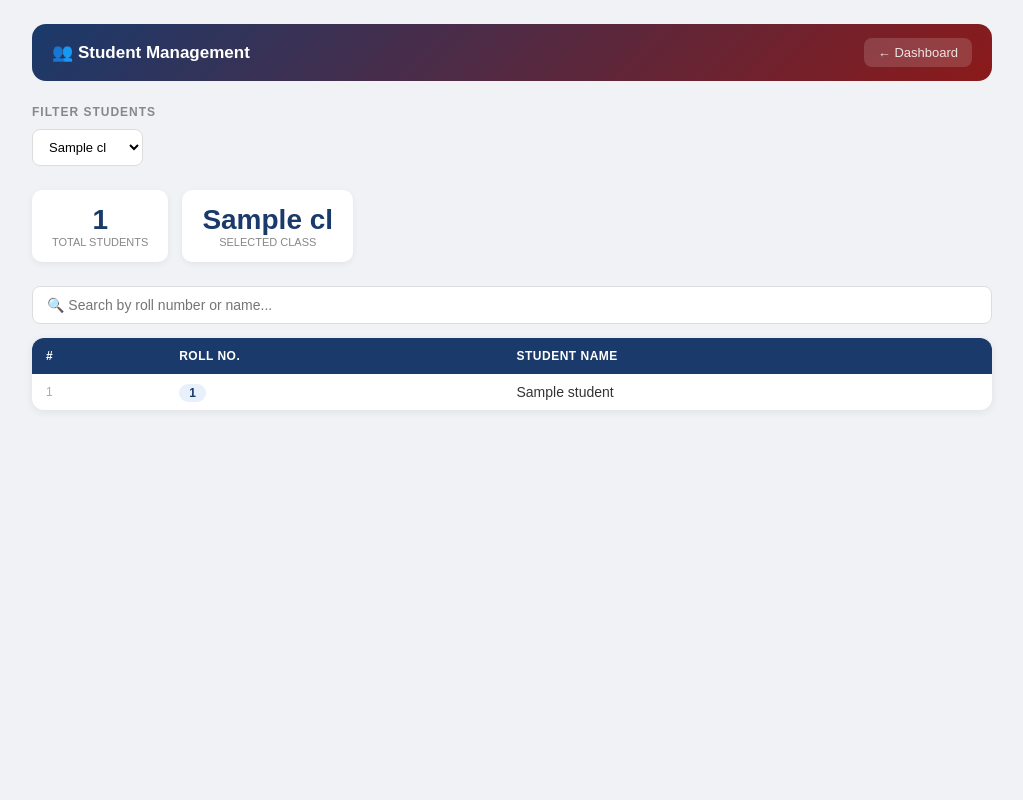
After one commit to Anshi014/qr-attendance, a Flask app: template templates/students.html in a window 1280 px wide. The commit adds this page. Shown: the whole page, without its empty margins (128-1151 px from the left). Run offline with Flask 3, Linux system fonts and the light colour scheme; the template is opened without the code that fills it: most values are stand-ins (such as "Sample title", 1, 10 or a date in 2020).

Commit message:
update changes

```diff
--- /dev/null
+++ b/templates/students.html
@@ -0,0 +1,289 @@
+<!DOCTYPE html>
+<html lang="en">
+<head>
+    <meta charset="UTF-8">
+    <meta name="viewport" content="width=device-width, initial-scale=1.0">
+    <title>Students — QR Attendance RBU</title>
+    <style>
+        * { box-sizing: border-box; margin: 0; padding: 0; }
+        body {
+            font-family: Arial, sans-serif;
+            background: #f0f2f5;
+            padding: 24px 16px;
+            min-height: 100vh;
+        }
+
+        .topbar {
+            max-width: 960px; margin: 0 auto 24px;
+            background: linear-gradient(135deg, #1a3a6b, #8b1a1a);
+            border-radius: 14px; padding: 14px 20px;
+            display: flex; justify-content: space-between; align-items: center;
+        }
+        .topbar h1 { color: white; font-size: 17px; }
+        .topbar a {
+            color: rgba(255,255,255,0.85); text-decoration: none;
+            font-size: 13px; padding: 7px 14px;
+            background: rgba(255,255,255,0.15); border-radius: 8px;
+        }
+        .topbar a:hover { background: rgba(255,255,255,0.25); }
+
+        .section { max-width: 960px; margin: 0 auto 24px; }
+        .section-title {
+            font-size: 12px; font-weight: bold; color: #888;
+            text-transform: uppercase; letter-spacing: 1px; margin-bottom: 10px;
+        }
+        .panel {
+            background: white; border-radius: 12px;
+            padding: 20px 24px; box-shadow: 0 2px 8px rgba(0,0,0,0.07);
+        }
+        .panel h3 {
+            font-size: 15px; color: #1a3a6b; margin-bottom: 16px;
+            border-bottom: 2px solid #f0f2f5; padding-bottom: 8px;
+        }
+
+        /* Filter bar */
+        .filter-bar {
+            display: flex; gap: 10px; flex-wrap: wrap; margin-bottom: 20px;
+            align-items: center;
+        }
+        .filter-bar select, .filter-bar input {
+            padding: 9px 12px; border: 1px solid #ddd; border-radius: 8px;
+            font-size: 13px; background: white;
+        }
+        .filter-bar select:focus, .filter-bar input:focus {
+            outline: none; border-color: #1976d2;
+        }
+
+        /* Add student form */
+        .form-row { display: flex; gap: 10px; flex-wrap: wrap; align-items: flex-end; }
+        .form-group { display: flex; flex-direction: column; gap: 4px; flex: 1; min-width: 130px; }
+        .form-group label { font-size: 12px; color: #555; font-weight: bold; }
+        .form-group input, .form-group select {
+            padding: 9px 11px; border: 1px solid #ddd; border-radius: 7px;
+            font-size: 13px; background: #fafafa;
+        }
+        .form-group input:focus, .form-group select:focus {
+            outline: none; border-color: #1976d2; background: white;
+        }
+        .btn-submit {
+            padding: 9px 18px; border: none; border-radius: 7px;
+            background: #1a3a6b; color: white; font-size: 13px;
+            font-weight: bold; cursor: pointer; white-space: nowrap;
+        }
+        .btn-submit:hover { background: #0f2447; }
+
+        /* Stats */
+        .stats-row {
+            display: flex; gap: 14px; flex-wrap: wrap; margin-bottom: 20px;
+        }
+        .stat-card {
+            background: white; border-radius: 10px;
+            padding: 14px 20px; text-align: center;
+            box-shadow: 0 2px 6px rgba(0,0,0,0.06); min-width: 120px;
+        }
+        .stat-card .num { font-size: 28px; font-weight: 900; color: #1a3a6b; }
+        .stat-card .lbl { font-size: 11px; color: #888; text-transform: uppercase; }
+
+        /* Search */
+        .search-wrap { margin-bottom: 14px; }
+        .search-wrap input {
+            width: 100%; padding: 10px 14px;
+            border: 1px solid #ddd; border-radius: 8px;
+            font-size: 14px; background: white;
+        }
+        .search-wrap input:focus { outline: none; border-color: #1976d2; }
+
+        /* Table */
+        .table-wrap {
+            background: white; border-radius: 12px;
+            box-shadow: 0 2px 8px rgba(0,0,0,0.07); overflow: hidden;
+        }
+        table { width: 100%; border-collapse: collapse; font-size: 14px; }
+        thead { background: #1a3a6b; }
+        th {
+            padding: 11px 14px; text-align: left;
+            color: white; font-size: 12px;
+            text-transform: uppercase; letter-spacing: 0.5px;
+        }
+        td { padding: 10px 14px; border-bottom: 1px solid #f0f0f0; color: #333; }
+        tr:last-child td { border-bottom: none; }
+        tr:hover td { background: #f5f9ff; }
+
+        .roll-badge {
+            font-weight: bold; color: #1a3a6b;
+            background: #e8f0fb; padding: 2px 10px;
+            border-radius: 20px; font-size: 12px;
+        }
+        .del-link {
+            color: #e53935; font-size: 12px; text-decoration: none;
+            padding: 4px 10px; border-radius: 5px;
+            border: 1px solid #f5c6c6; background: #fdecea;
+        }
+        .del-link:hover { background: #f5c6c6; }
+
+        .empty-msg {
+            text-align: center; padding: 40px 20px;
+            color: #aaa; font-size: 15px;
+        }
+
+        .btn {
+            padding: 8px 16px; border-radius: 7px;
+            font-size: 13px; font-weight: bold;
+            text-decoration: none; border: none; cursor: pointer;
+            display: inline-block; margin-right: 6px;
+        }
+        .btn-blue { background: #1976d2; color: white; }
+        .btn-blue:hover { background: #1565c0; }
+    </style>
+</head>
+<body>
+
+<div class="topbar">
+    <h1>👥 Student Management</h1>
+    <a href="/dashboard">← Dashboard</a>
+</div>
+
+<!-- Add Student (coordinator/incharge only) -->
+{% if user.role in ['coordinator', 'incharge'] %}
+<div class="section">
+    <div class="section-title">Add Student</div>
+    <div class="panel">
+        <h3>➕ Add / Update Student</h3>
+        <form action="/add_student" method="POST">
+            <div class="form-row">
+                <div class="form-group">
+                    <label>Roll Number</label>
+                    <input type="text" name="roll" placeholder="e.g. 23BCA001"
+                           style="text-transform:uppercase;" required>
+                </div>
+                <div class="form-group">
+                    <label>Full Name</label>
+                    <input type="text" name="name" placeholder="e.g. Anshika Bharti" required>
+                </div>
+                <div class="form-group">
+                    <label>Class</label>
+                    <select name="class_id" required>
+                        <option value="">-- Select Class --</option>
+                        {% for cls in classes %}
+                        <option value="{{ cls[0] }}"
+                            {% if selected_class_id and cls[0] == selected_class_id %}selected{% endif %}>
+                            {{ cls[1] }}
+                        </option>
+                        {% endfor %}
+                    </select>
+                </div>
+                <button type="submit" class="btn-submit">Add / Update</button>
+            </div>
+        </form>
+    </div>
+</div>
+{% endif %}
+
+<!-- Filter -->
+<div class="section">
+    <div class="section-title">Filter Students</div>
+    <div class="filter-bar">
+        <form method="GET" action="/students" style="display:flex;gap:10px;flex-wrap:wrap;align-items:center;">
+            <select name="class_id" onchange="this.form.submit()">
+                <option value="">All Classes</option>
+                {% for cls in classes %}
+                <option value="{{ cls[0] }}"
+                    {% if selected_class_id and cls[0] == selected_class_id %}selected{% endif %}>
+                    {{ cls[1] }}
+                </option>
+                {% endfor %}
+            </select>
+        </form>
+    </div>
+</div>
+
+<!-- Stats -->
+<div class="section">
+    <div class="stats-row">
+        <div class="stat-card">
+            <div class="num">{{ students|length }}</div>
+            <div class="lbl">Total Students</div>
+        </div>
+        {% if selected_class_id %}
+        <div class="stat-card">
+            <div class="num">
+                {% for cls in classes %}{% if cls[0] == selected_class_id %}{{ cls[1] }}{% endif %}{% endfor %}
+            </div>
+            <div class="lbl">Selected Class</div>
+        </div>
+        {% endif %}
+    </div>
+</div>
+
+<!-- Search + Table -->
+<div class="section">
+    <div class="search-wrap">
+        <input type="text" id="searchInput"
+               placeholder="🔍 Search by roll number or name..."
+               onkeyup="filterTable()">
+    </div>
+
+    <div class="table-wrap">
+        {% if students %}
+        <table id="studentTable">
+            <thead>
+                <tr>
+                    <th>#</th>
+                    <th>Roll No.</th>
+                    <th>Student Name</th>
+                    {% if not selected_class_id %}<th>Class</th>{% endif %}
+                    {% if user.role in ['coordinator', 'incharge'] %}<th>Action</th>{% endif %}
+                </tr>
+            </thead>
+            <tbody>
+                {% for s in students %}
+                <tr>
+                    <td style="color:#aaa;font-size:12px;">{{ loop.index }}</td>
+                    <td><span class="roll-badge">{{ s[0] }}</span></td>
+                    <td>{{ s[1] or '—' }}</td>
+                    {% if not selected_class_id %}<td>{{ s[3] if s|length > 3 else '—' }}</td>{% endif %}
+                    {% if user.role in ['coordinator', 'incharge'] %}
+                    <td>
+                        <a href="/delete_student/{{ s[0] }}?class_id={{ selected_class_id or '' }}"
+                           class="del-link"
+                           onclick="return confirm('Delete student {{ s[0] }} — {{ s[1] }}?')">
+                            🗑 Remove
+                        </a>
+                    </td>
+                    {% endif %}
+                </tr>
+                {% endfor %}
+            </tbody>
+        </table>
+        {% else %}
+        <div class="empty-msg">
+            📭 No students found.
+            {% if user.role in ['coordinator', 'incharge'] %}
+            Add students above or refresh from Excel.
+            {% endif %}
+        </div>
+        {% endif %}
+    </div>
+</div>
+
+<!-- Refresh from Excel button -->
+{% if user.role in ['coordinator', 'incharge'] %}
+<div class="section">
+    <a class="btn btn-blue"
+       href="/refresh_students{% if selected_class_id %}?class_id={{ selected_class_id }}{% endif %}">
+        🔄 Refresh from Excel (student_list.xlsx)
+    </a>
+</div>
+{% endif %}
+
+<script>
+function filterTable() {
+    const input = document.getElementById("searchInput").value.toLowerCase();
+    const rows  = document.querySelectorAll("#studentTable tbody tr");
+    rows.forEach(row => {
+        row.style.display = row.textContent.toLowerCase().includes(input) ? "" : "none";
+    });
+}
+</script>
+</body>
+</html>
```
Also changed, not shown: database_logic.py (+118 -21 lines), qr_attendance_project.py (+150 -69 lines), templates/view_attendance.html (+44 -42 lines), static/qr_codes/ArtificialIntelligence_20260422_152157.png (added), static/qr_codes/ArtificialIntelligence_20260422_152503.png (added), static/qr_codes/ArtificialIntelligence_20260422_152838.png (added), static/qr_codes/WebDevelopment_20260422_123559.png (added), static/qr_codes/WebDevelopment_20260422_123601.png (added), static/qr_codes/WebDevelopment_20260422_152438.png (added), static/qr_codes/WebDevelopment_20260422_152935.png (added), static/qr_codes/WebDevelopment_20260422_153024.png (added), static/qr_codes/WebDevelopment_20260422_153026.png (added), static/qr_codes/WebDevelopment_20260422_180727.png (added), static/qr_codes/WebDevelopment_20260422_180731.png (added), 3 other files.
